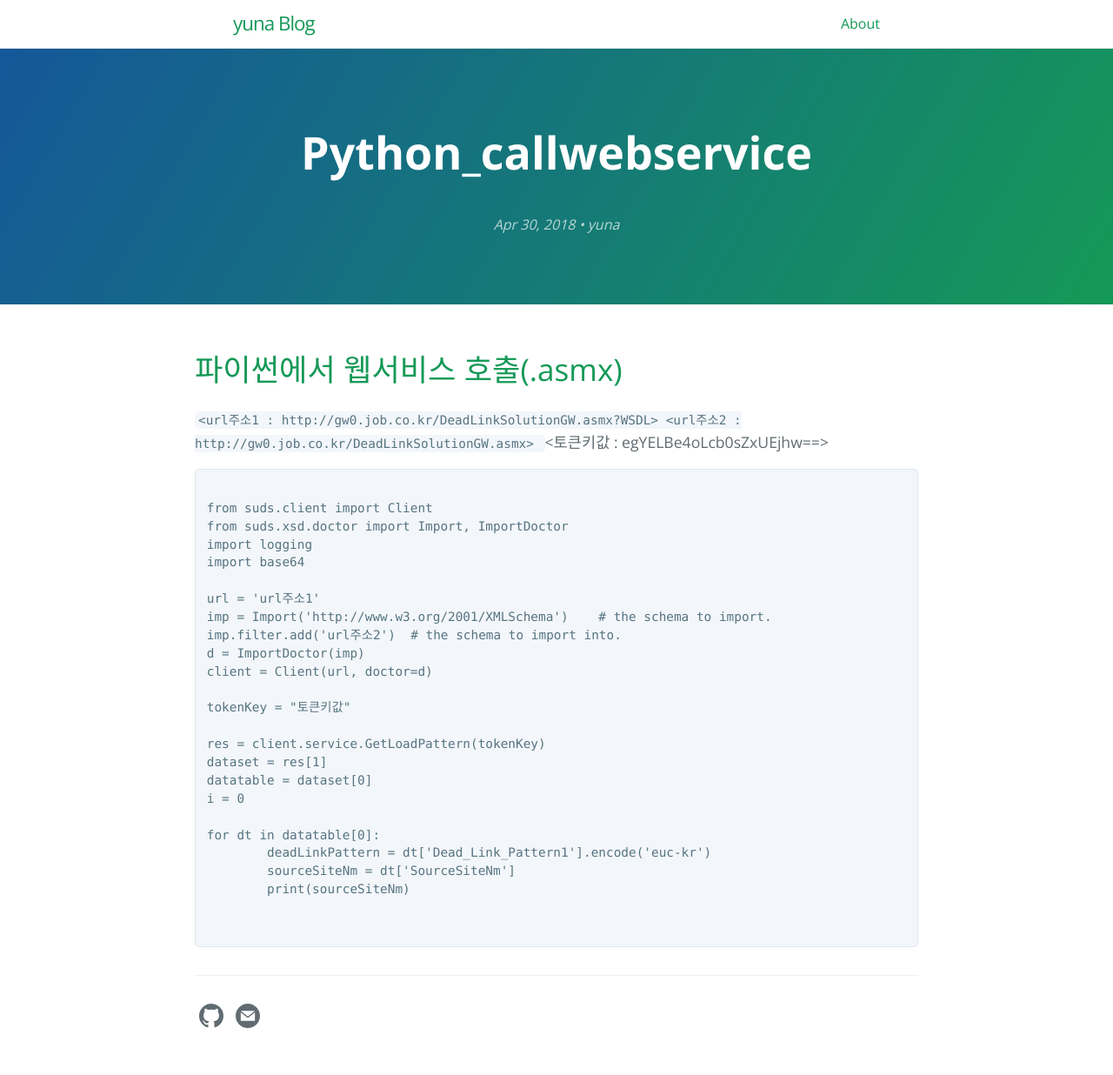
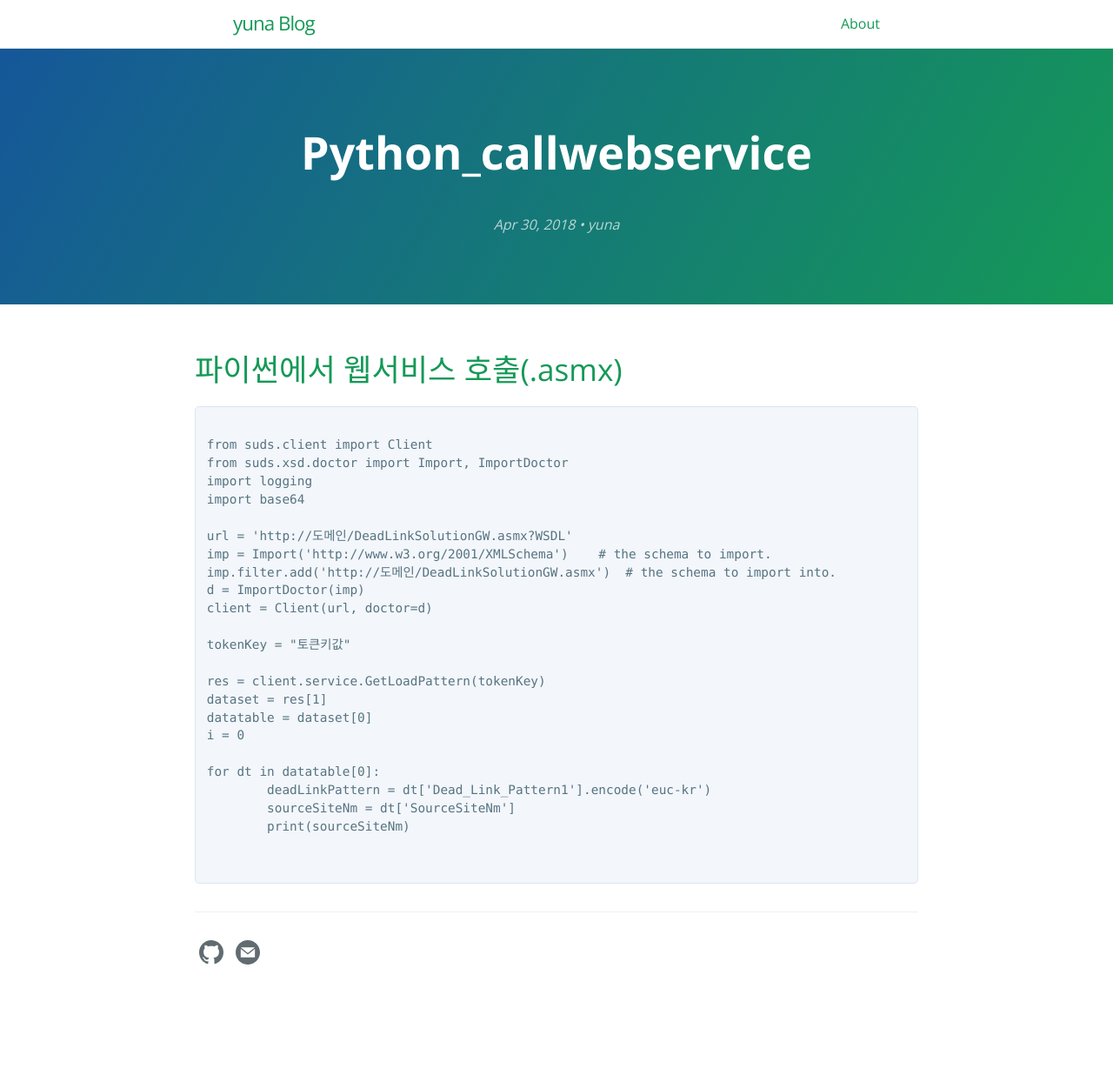
Before and after one commit to zzingyuna/test_site.github.io, a Jekyll site: the page built from _posts/2018-04-30-python_callwebservice.md, in a window 1280 px wide. Shown: the whole page at 87% size. Built offline with Jekyll 4.4.1, drawn with Linux system fonts in a browser that asks for light colours; after the commit the page ends 1163 px from its top, so only the background shows below that.

Commit message:
Update 2018-04-30-python_callwebservice.md

`````diff
--- a/_posts/2018-04-30-python_callwebservice.md
+++ b/_posts/2018-04-30-python_callwebservice.md
@@ -3,10 +3,6 @@ layout: post
 ---
 # 파이썬에서 웹서비스 호출(.asmx)
 
-
-`<url주소1 : http://gw0.job.co.kr/DeadLinkSolutionGW.asmx?WSDL>
-<url주소2 : http://gw0.job.co.kr/DeadLinkSolutionGW.asmx>
-`<토큰키값 : egYELBe4oLcb0sZxUEjhw==>
 
 
 ````no-highlight
@@ -16,9 +12,9 @@ from suds.xsd.doctor import Import, ImportDoctor
 import logging
 import base64
 
-url = 'url주소1'
+url = 'http://도메인/DeadLinkSolutionGW.asmx?WSDL'
 imp = Import('http://www.w3.org/2001/XMLSchema')    # the schema to import.
-imp.filter.add('url주소2')  # the schema to import into.
+imp.filter.add('http://도메인/DeadLinkSolutionGW.asmx')  # the schema to import into.
 d = ImportDoctor(imp)
 client = Client(url, doctor=d)
 
`````
